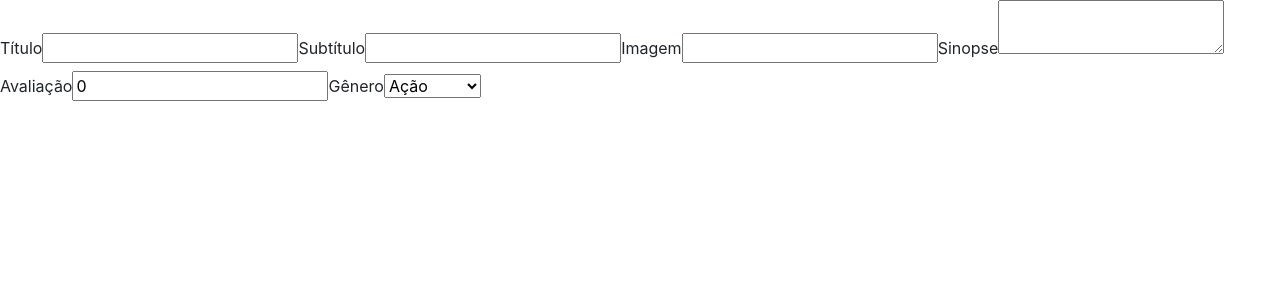
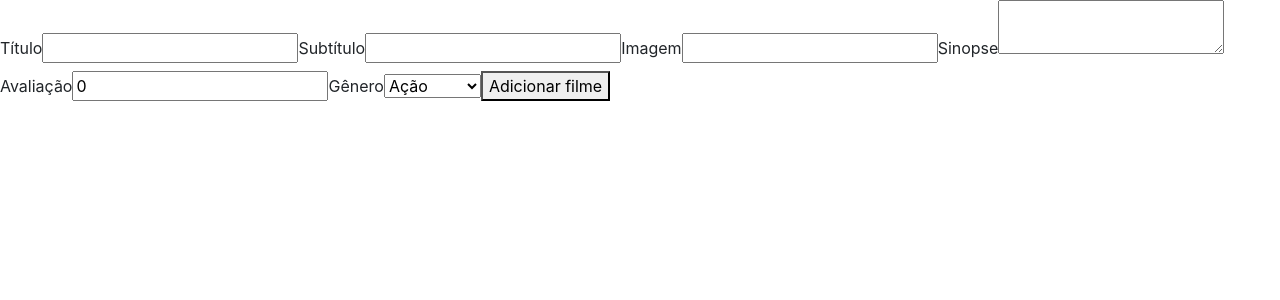
Before and after one commit to MuriloGon/projects-at-trybe, a React (Create React App) app: page / in a window 1280 px wide. Shown: the top 300 px of the page. Built offline with nearby package versions, Linux system fonts and the light colour scheme.

Commit message:
feat(req15): 🚀 render submit button in <AddMovie/>
Render a button of the form in <AddMovie /> to make use of the data of the new film, contained in the state of <AddMovie />

```diff
--- a/src/components/AddMovie.tsx
+++ b/src/components/AddMovie.tsx
@@ -1,7 +1,7 @@
-import React, { Component } from 'react';
+import React, { ButtonHTMLAttributes, Component } from 'react';
 import { IMovie } from './Interfaces';
 interface IProp {
-  onClick?: () => void;
+  onClick: (args: (IMovie | null | undefined)) => (void | null);
 }
 
 export class AddMovie extends Component<IProp, IMovie> {
@@ -22,6 +22,7 @@ export class AddMovie extends Component<IProp, IMovie> {
     const value = e.target.value
     this.setState({ title: value });
   }
+
   readonly handleSubtitleInput = (
     e: React.ChangeEvent<HTMLInputElement | HTMLTextAreaElement>): void => {
     const value = e.target.value
@@ -52,6 +53,18 @@ export class AddMovie extends Component<IProp, IMovie> {
     this.setState({ genre: value });
   }
 
+  readonly handleSubmit = (e: React.MouseEvent<HTMLButtonElement>) => {
+    this.props.onClick(this.state);
+    this.setState({
+      genre: 'Action',
+      rating: 0,
+      storyline: '',
+      imagePath: '',
+      subtitle: '',
+      title: ''
+    })
+    e.preventDefault();
+  }
 
   render(): JSX.Element {
     const { title, subtitle, imagePath, storyline, rating, genre } = this.state;
@@ -96,6 +109,8 @@ export class AddMovie extends Component<IProp, IMovie> {
             }
           </select>
         </label>
+
+        <button data-testid="send-button" onClick={this.handleSubmit}>Adicionar filme</button>
       </form>
     );
   }
--- a/src/index.tsx
+++ b/src/index.tsx
@@ -6,7 +6,7 @@ import * as serviceWorker from './serviceWorker';
 import { AddMovie } from './components/AddMovie';
 
 ReactDOM.render(
-  <AddMovie/>, document.getElementById('root'),
+  <AddMovie onClick={(st)=>{console.log(st); }}/>, document.getElementById('root'),
 );
 
 // If you want your app to work offline and load faster, you can change
```
